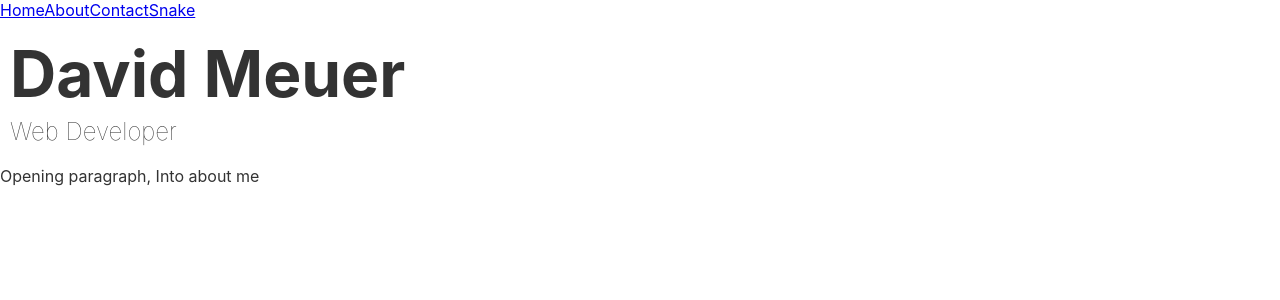
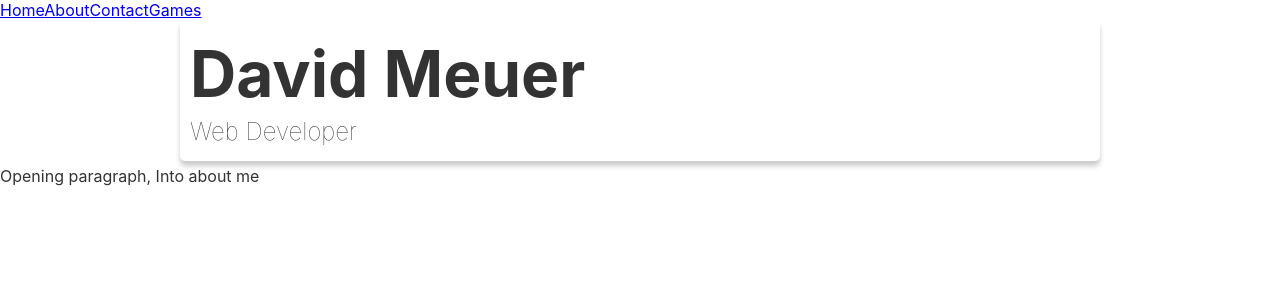
Before and after one commit to Davey-M/about-me, a React (Create React App) app: page / in a window 1280 px wide. Shown: the top 300 px of the page. Built offline with nearby package versions, Linux system fonts and the light colour scheme.

Commit message:
added width to header card

```diff
--- a/src/Components/App/App.jsx
+++ b/src/Components/App/App.jsx
@@ -13,7 +13,7 @@ function App() {
             <Link to='/'>Home</Link>
             <Link to='/about'>About</Link>
             <Link to='/contact'>Contact</Link>
-            <Link to='/snake'>Snake</Link>
+            <Link to='/games'>Games</Link>
           </nav>
         </header>
         <section>
@@ -22,7 +22,7 @@ function App() {
             <Route path='/about' element={<h1>About Page</h1>} />
             <Route path='/contact' element={<h1>Contact Page</h1>} />
             {/* snake is a snake game to play */}
-            <Route path='/snake' element={<h1>Snake Page</h1>} />
+            <Route path='/games' element={<h1>Snake Page</h1>} />
           </Routes>
         </section>
       </>
--- a/src/Components/Home/Home.jsx
+++ b/src/Components/Home/Home.jsx
@@ -1,7 +1,9 @@
+import styles from './Home.module.css';
+
 function Home() {
   return (
     <>
-      <div className='card'>
+      <div className={styles.centerCard + ' card shadow'}>
         <h1 className='large'>David Meuer</h1>
         <h1 className='light'>Web Developer</h1>
       </div>
--- /dev/null
+++ b/src/Components/Home/Home.module.css
@@ -0,0 +1,5 @@
+.centerCard {
+  width: 90%;
+  max-width: 900px;
+  margin: auto;
+}
--- a/src/index.css
+++ b/src/index.css
@@ -36,6 +36,6 @@ h1.large {
   border-radius: var(--small);
 }
 
-.card.shadow {
+.shadow {
   box-shadow: var(--shadow);
 }
```
